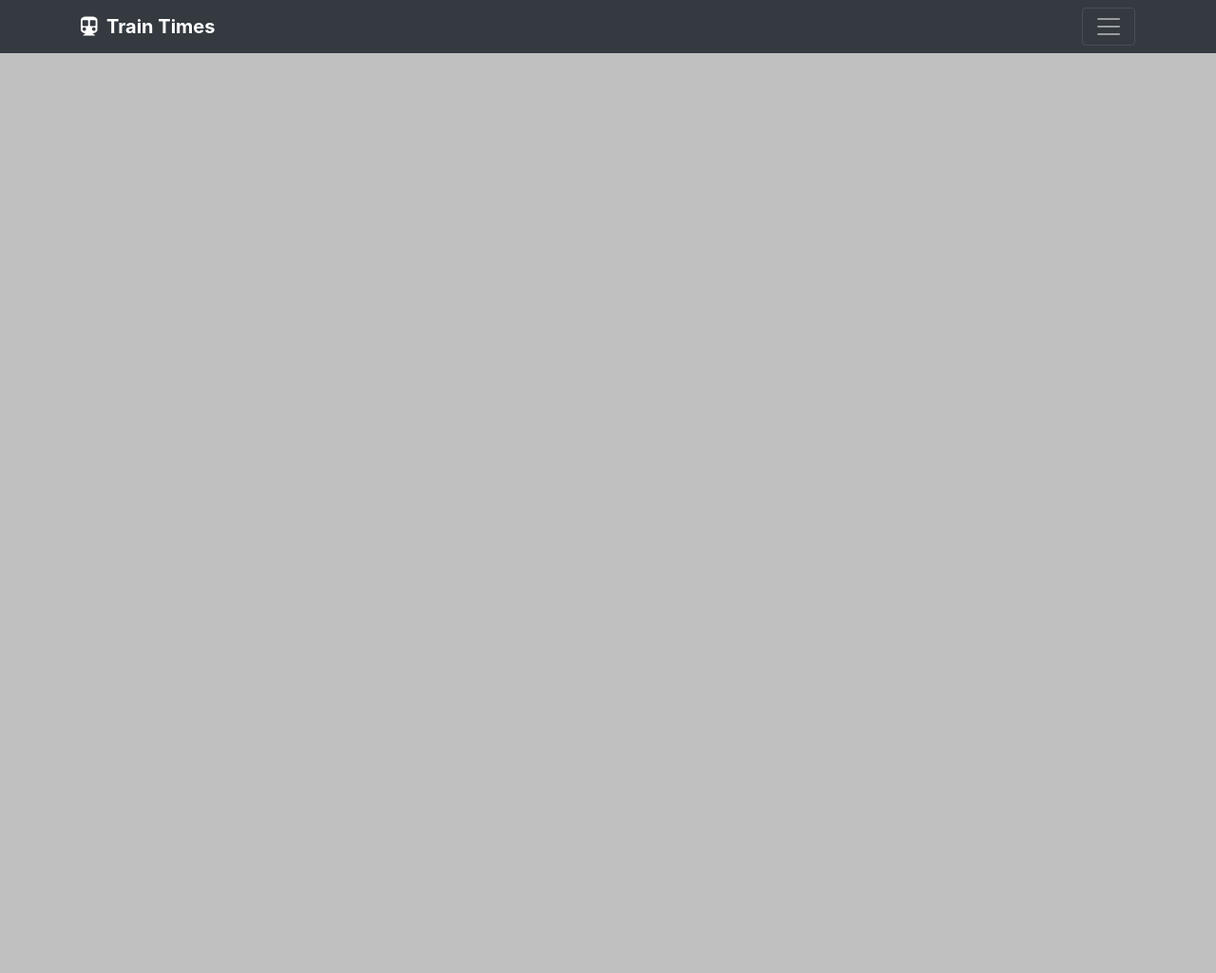
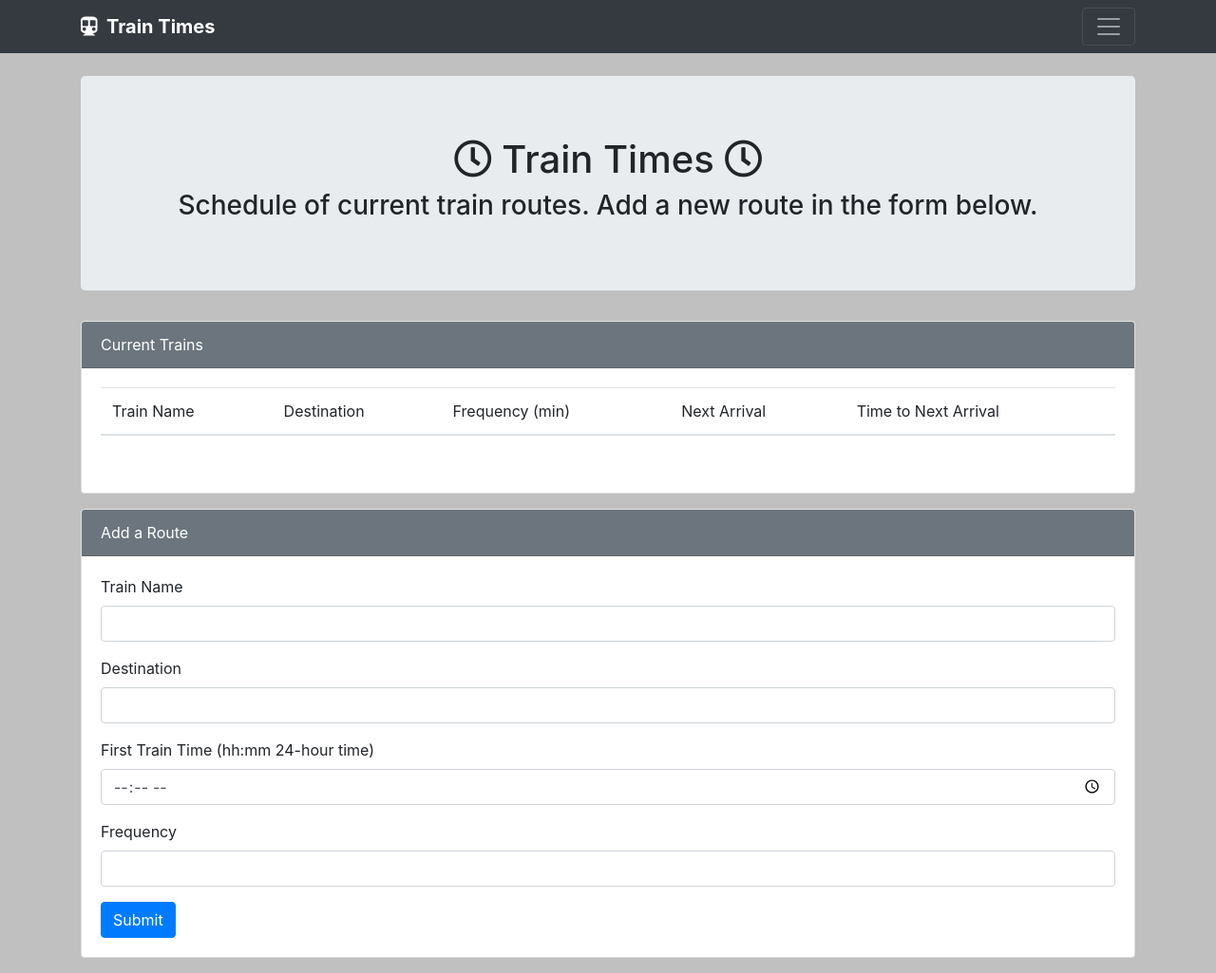
Before and after one commit to w-j-gannon/trainScheduler, a plain HTML site: page index.html in a window 1280 px wide. Shown: the whole page at 95% size. Before the commit the page ends 800 px from the top, so only its background shows below. Drawn offline with nearby package versions, Linux system fonts and the light colour scheme.

Commit message:
happy with layout, js updates

```diff
--- a/assets/css/style.css
+++ b/assets/css/style.css
@@ -1,3 +1,7 @@
 body {
     background-color: silver;
 }
+
+/* .card {
+    margin-bottom: 2%;
+} */
--- a/assets/javascript/app.js
+++ b/assets/javascript/app.js
@@ -0,0 +1,19 @@
+// in class example
+
+var now = moment();
+var start = moment("03:00 AM", "hh mm a");
+var frequency = 10;
+
+var minutesElapsed = now.diff(start, "minutes");
+
+// route 1
+// var lastStopMin = minutesElapsed % frequency;
+
+//route 2
+var stopsElapsed = Math.floor(minutesElapsed / frequency);
+
+var nextStopMinutes = (stopsElapsed + 1) * frequency;
+
+start.add(nextStopMinutes, "minutes");
+
+console.log(start.format("hh:mm A"));
--- a/index.html
+++ b/index.html
@@ -21,7 +21,7 @@
                 <div class="row">
                     <div class="col-sm-8 col-md-7 py-4">
                         <h4 class="text-white">William Gannon</h4>
-                            <p class="text-muted">A train scheduling app that utilizes firebase and moment.js</p>
+                        <p class="text-muted">A train scheduling app that utilizes firebase and moment.js. Built for the UT Coding Bootcamp, 2019.</p>
                         <p class="text-muted">Follow me by clicking the links!</p>
                     </div>
                     <div class="col-sm-4 offset-md-1 py-4">
@@ -47,11 +47,96 @@
         </div>
     </header>
 
+        <div class="container">
+
+            <br>
+
+            <!-- Jumbotron Title -->
+            <div class="jumbotron">
+                <h1 class="text-center">
+                    <i class="far fa-clock"></i>
+                    Train Times
+                    <i class="far fa-clock"></i>
+                </h1>
+                <h3 class="text-center">Schedule of current train routes. Add a new route in the form below.</h3>
+            </div>
+
+            <div class="row">
+                <div class="col-12">
+                <div class="card mb-3">
+                    <!-- Posted Train times card -->
+                    <div class="card-header text-white bg-secondary">Current Trains</div>
+                    <div class="card-body">
+
+                        <table class="table">
+                            <thead>
+                                <tr>
+                                <th scope="col">Train Name</th>
+                                <th scope="col">Destination</th>
+                                <th scope="col">Frequency (min)</th>
+                                <th scope="col">Next Arrival</th>
+                                <th scope="col">Time to Next Arrival</th>
+
+                                </tr>
+                            </thead>
+                            <tbody id="time-table">
+                                <tr>
+
+                                <td id="name-display"></td>
+                                <td id="destination-display"></td>
+                                <td id="time-display"></td>
+                                <td id="month-display"></td>
+                                <td id="frequency-display"></td>
+
+                                </tr>
+                            </tbody>
+                        </table>
+                    </div>
+                </div>
+                </div>
+            </div>
+
+            <!-- Add a Train Route card -->
+            <div class="row">
+                <div class="col-12">
+                <div class="card mb-3">
+                    <div class="card-header text-white bg-secondary">Add a Route</div>
+                    <div class="card-body">
+
+                        <form>
+                            <div class="form-group">
+                                <label for="name">Train Name</label>
+                                <input type="name" class="form-control" id="name-input" aria-describedby="emailHelp">
+                            </div>
+
+                            <div class="form-group">
+                                <label for="destination">Destination</label>
+                                <input type="destination" class="form-control" id="destination-input" aria-describedby="emailHelp">
+                            </div>
+
+                            <div class="form-group">
+                                <label for="time">First Train Time (hh:mm 24-hour time)</label>
+                                <input type="time" class="form-control" id="time-input" aria-describedby="emailHelp">
+                            </div>
+
+                            <div class="form-group">
+                                <label for="frequency">Frequency</label>
+                                <input type="frequency" class="form-control" id="frequency-input" aria-describedby="emailHelp">
+                            </div>
+
+                            <button class="btn btn-primary" id="submit" type="submit">Submit</button>
+                        </form>
+                    </div>
+                </div>
+                </div>
+            </div>
+
 
 
     <script src="https://code.jquery.com/jquery-3.3.1.slim.min.js" integrity="sha384-q8i/X+965DzO0rT7abK41JStQIAqVgRVzpbzo5smXKp4YfRvH+8abtTE1Pi6jizo" crossorigin="anonymous"></script>
     <script src="https://cdnjs.cloudflare.com/ajax/libs/popper.js/1.14.6/umd/popper.min.js" integrity="sha384-wHAiFfRlMFy6i5SRaxvfOCifBUQy1xHdJ/yoi7FRNXMRBu5WHdZYu1hA6ZOblgut" crossorigin="anonymous"></script>
     <script src="https://stackpath.bootstrapcdn.com/bootstrap/4.2.1/js/bootstrap.min.js" integrity="sha384-B0UglyR+jN6CkvvICOB2joaf5I4l3gm9GU6Hc1og6Ls7i6U/mkkaduKaBhlAXv9k" crossorigin="anonymous"></script>
+    <script src="https://cdnjs.cloudflare.com/ajax/libs/moment.js/2.24.0/moment.min.js"></script>
     <script type="text/javascript" src="assets/javascript/app.js"></script>
 </body>
 </html>
```
Lines whose indentation alone changed are shown as unchanged.
